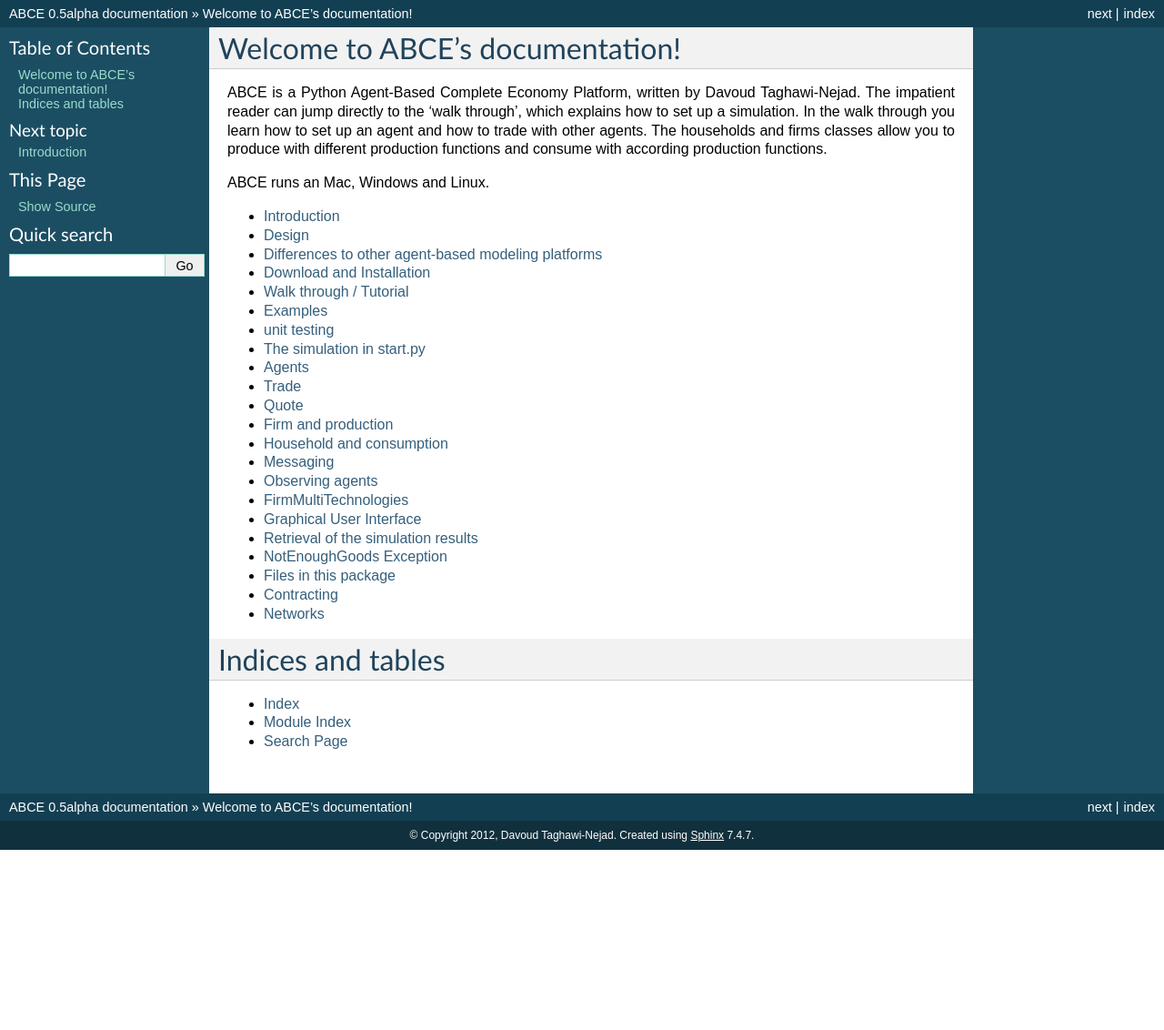
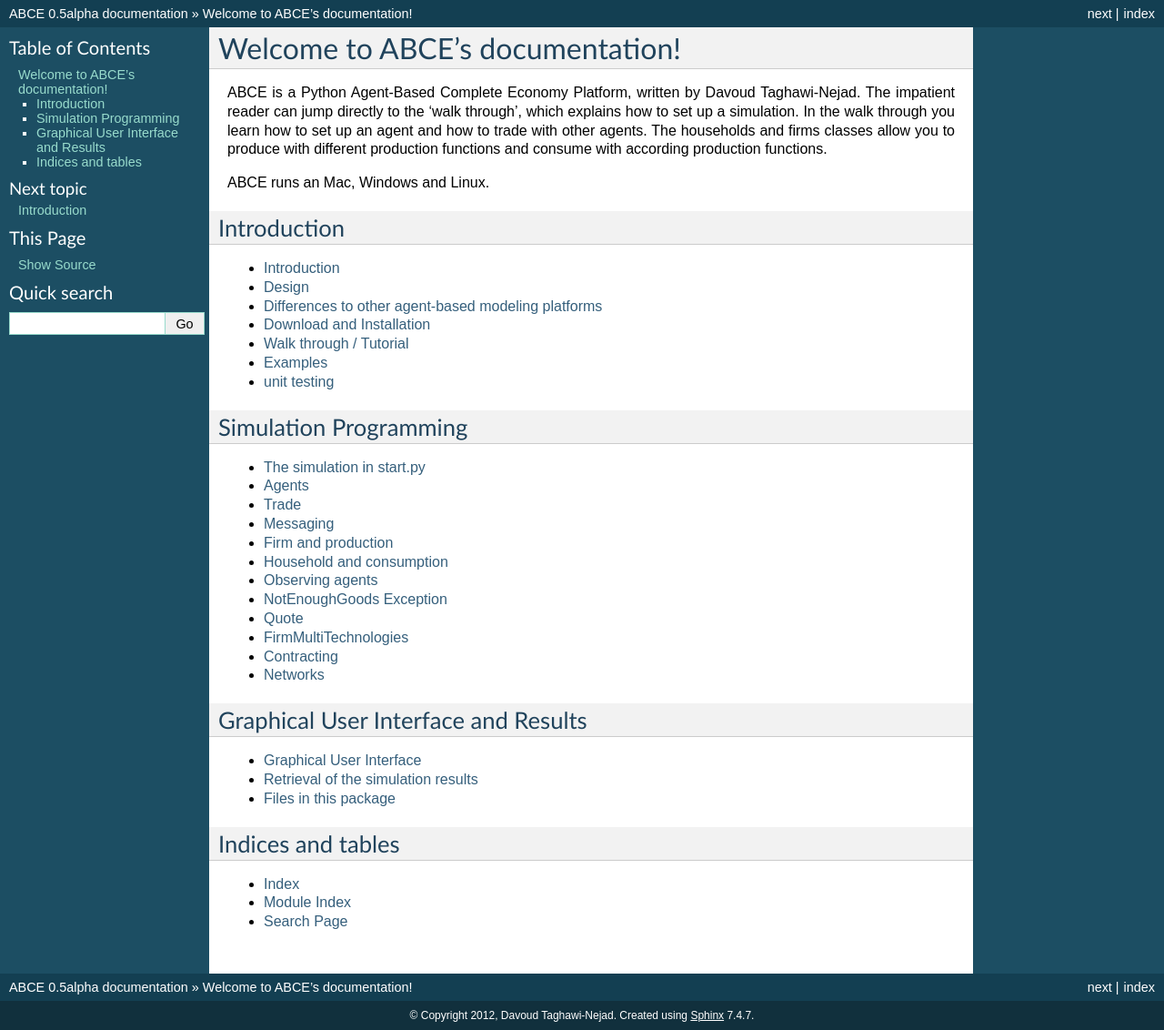
Before and after one commit to AB-CE/abce, a Sphinx documentation site: the page built from doc/index.rst, in a window 1280 px wide. Shown: the whole page at 91% size. Built offline with Sphinx 7.4.7, drawn with Linux system fonts in a browser that asks for light colours; before the commit the page ends 934 px from its top, so only the background shows below that.

Commit message:
index.rst reorganized

```diff
--- a/doc/index.rst
+++ b/doc/index.rst
@@ -4,7 +4,7 @@
    contain the root `toctree` directive.
 
 Welcome to ABCE's documentation!
-================================
+////////////////////////////////
 
 ABCE is a Python Agent-Based Complete Economy Platform, written by Davoud Taghawi-Nejad.
 The impatient reader can jump directly to the 'walk through', which explains how to
@@ -16,7 +16,8 @@ production functions.
 ABCE runs an Mac, Windows and Linux.
 
 
-
+Introduction
+============
 .. toctree::
    :maxdepth: 1
 
@@ -25,21 +26,34 @@ ABCE runs an Mac, Windows and Linux.
    Walk_through
    examples
    unit_testing
+
+Simulation Programming
+======================
+.. toctree::
+   :maxdepth: 1
+
    simulation
    Agent_class
    Trade
-   Quote
+   Messaging
    Firm
    Household
-   Messaging
    Database
+   notenoughgoods
+   Quote
    FirmMultiTechnologies
+   Contracting
+   Network
+
+
+Graphical User Interface and Results
+====================================
+.. toctree::
+   :maxdepth: 1
+
    gui
    simulation_results
-   notenoughgoods
    files
-   Contracting
-   Network
 
 
 .. raw:: latex
```
